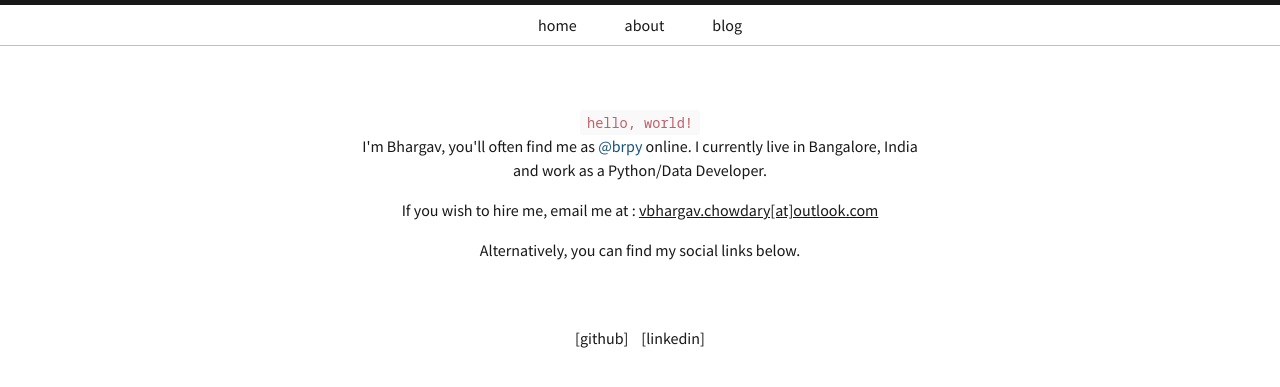
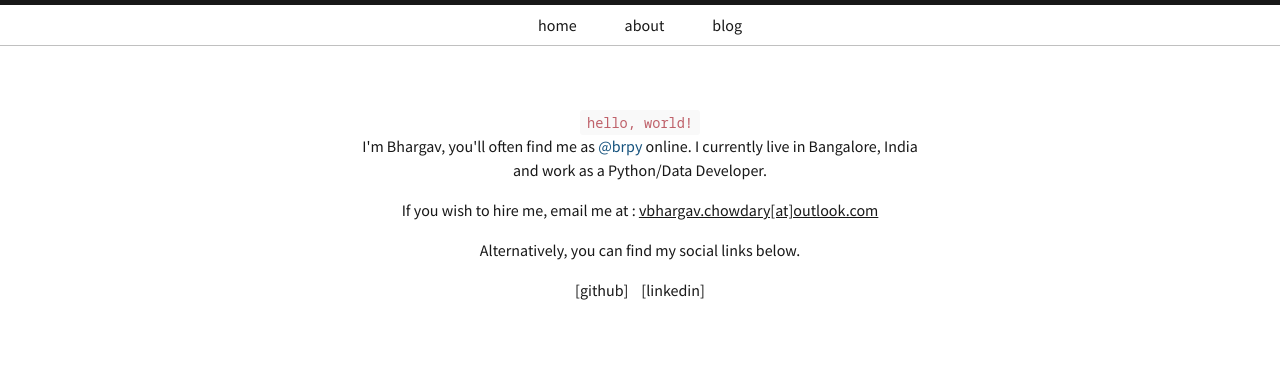
Before and after one commit to hssharadga/hssharadga.github.io, a Jekyll site: the page built from index.html, in a window 1280 px wide. Shown: the top 387 px of the page. Built offline with Jekyll 4.4.1, drawn with Linux system fonts in a browser that asks for light colours.

Commit message:
reduce bottom margin

```diff
--- a/_sass/pages/_posts.scss
+++ b/_sass/pages/_posts.scss
@@ -6,7 +6,7 @@
 
 .page,
 .post {
-  margin-bottom: 4em;
+  margin-bottom: 0.4em;
 }
 
 // Blog post or page title
```
